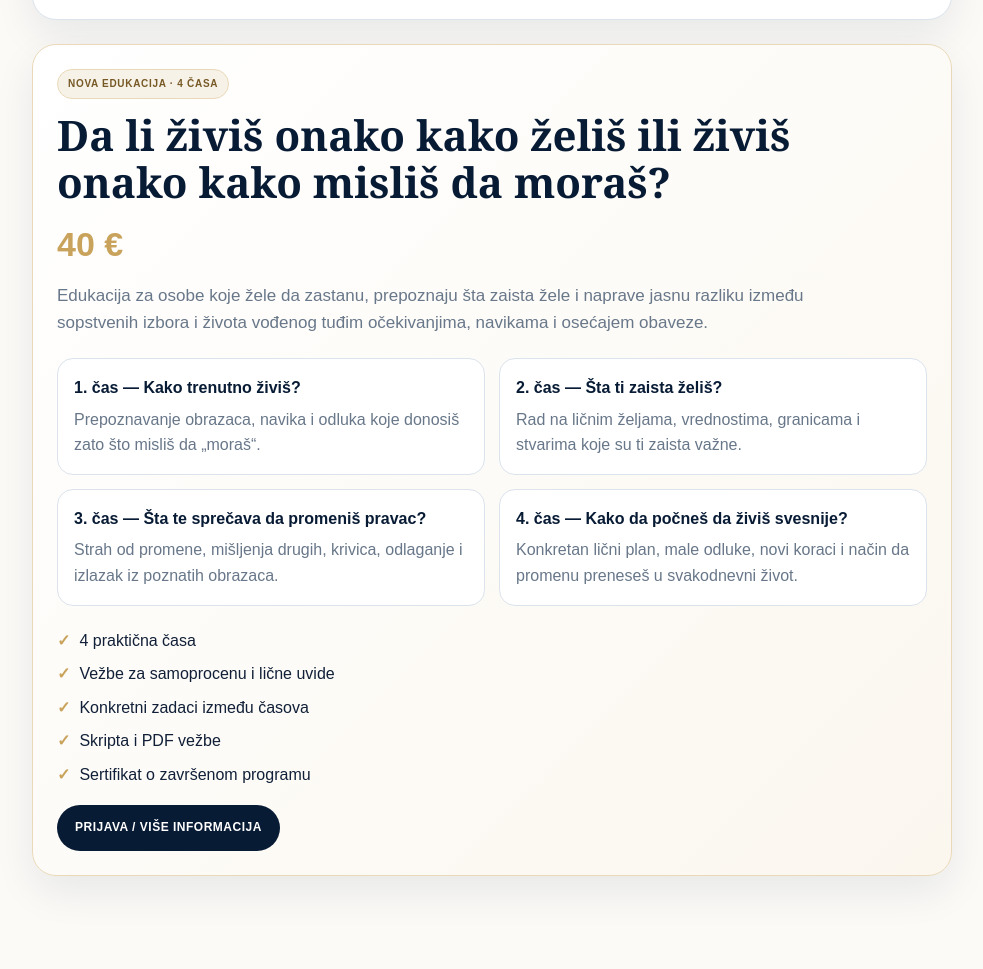
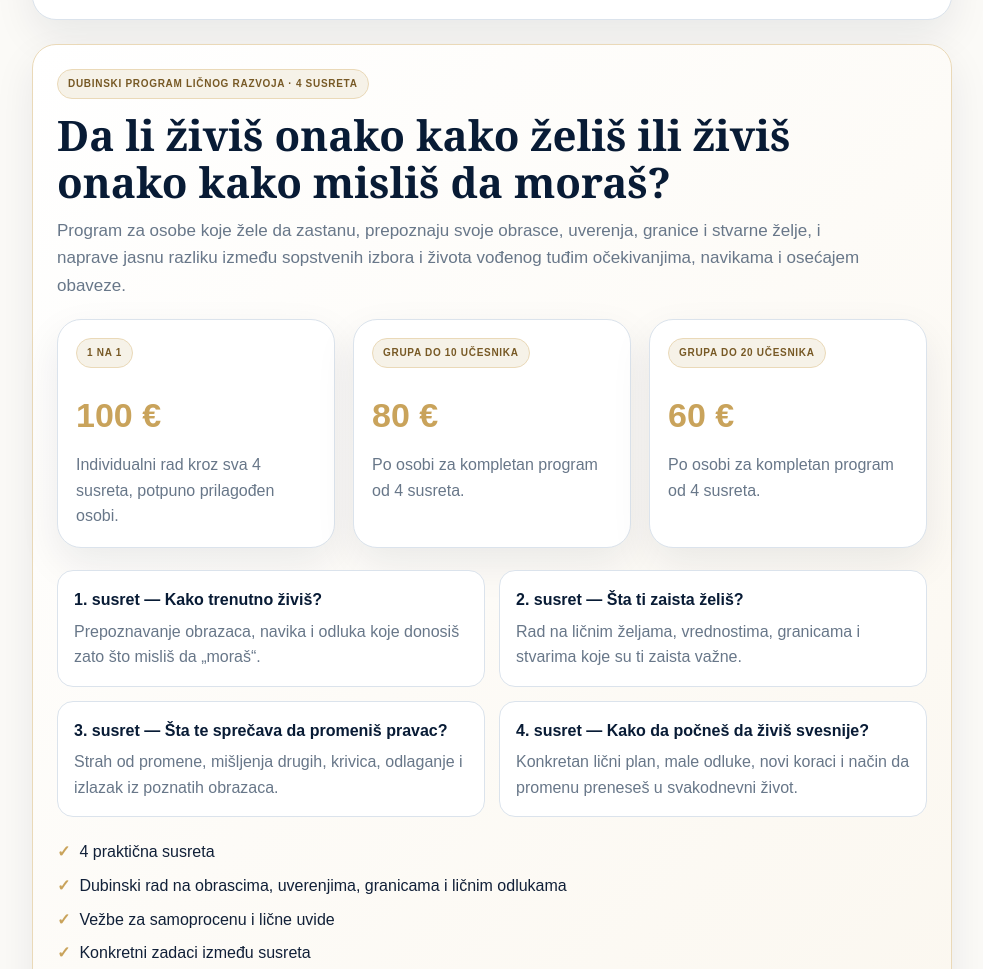
Before and after one commit to nekotamotrecimozdaseposreci-source/new-generation-business-center, a plain HTML site: page index.html in a window 1280 px wide. Shown: the part 6839-7808 px from the top of the page, without its empty margins (33-1016 px from the left). Drawn offline with Linux system fonts and the light colour scheme.

Commit message:
Update life-development program pricing

```diff
--- a/index.html
+++ b/index.html
@@ -543,38 +543,55 @@
 <div class="btns"><a class="btn primary" href="https://wa.me/381677777651?text=Zelim%20vise%20informacija%20o%20edukaciji%20Od%20straha%20do%20uspeha">Prijava / više informacija</a></div>
 </div>
 </div><div class="card new-life-course">
-<span class="mini-label">Nova edukacija · 4 časa</span>
+<span class="mini-label">Dubinski program ličnog razvoja · 4 susreta</span>
 <h3>Da li živiš onako kako želiš ili živiš onako kako misliš da moraš?</h3>
-<div class="price">40 €</div>
 <p class="course-intro">
-    Edukacija za osobe koje žele da zastanu, prepoznaju šta zaista žele i naprave jasnu razliku
-    između sopstvenih izbora i života vođenog tuđim očekivanjima, navikama i osećajem obaveze.
+    Program za osobe koje žele da zastanu, prepoznaju svoje obrasce, uverenja, granice i stvarne želje,
+    i naprave jasnu razliku između sopstvenih izbora i života vođenog tuđim očekivanjima, navikama i osećajem obaveze.
   </p>
+<div class="grid grid-3" style="margin:20px 0">
+  <div class="card" style="padding:18px">
+    <span class="mini-label">1 na 1</span>
+    <div class="price">100 €</div>
+    <p>Individualni rad kroz sva 4 susreta, potpuno prilagođen osobi.</p>
+  </div>
+  <div class="card" style="padding:18px">
+    <span class="mini-label">Grupa do 10 učesnika</span>
+    <div class="price">80 €</div>
+    <p>Po osobi za kompletan program od 4 susreta.</p>
+  </div>
+  <div class="card" style="padding:18px">
+    <span class="mini-label">Grupa do 20 učesnika</span>
+    <div class="price">60 €</div>
+    <p>Po osobi za kompletan program od 4 susreta.</p>
+  </div>
+</div>
 <div class="life-course-lessons">
 <div>
-<strong>1. čas — Kako trenutno živiš?</strong>
+<strong>1. susret — Kako trenutno živiš?</strong>
 <p>Prepoznavanje obrazaca, navika i odluka koje donosiš zato što misliš da „moraš“.</p>
 </div>
 <div>
-<strong>2. čas — Šta ti zaista želiš?</strong>
+<strong>2. susret — Šta ti zaista želiš?</strong>
 <p>Rad na ličnim željama, vrednostima, granicama i stvarima koje su ti zaista važne.</p>
 </div>
 <div>
-<strong>3. čas — Šta te sprečava da promeniš pravac?</strong>
+<strong>3. susret — Šta te sprečava da promeniš pravac?</strong>
 <p>Strah od promene, mišljenja drugih, krivica, odlaganje i izlazak iz poznatih obrazaca.</p>
 </div>
 <div>
-<strong>4. čas — Kako da počneš da živiš svesnije?</strong>
+<strong>4. susret — Kako da počneš da živiš svesnije?</strong>
 <p>Konkretan lični plan, male odluke, novi koraci i način da promenu preneseš u svakodnevni život.</p>
 </div>
 </div>
-<div class="check">4 praktična časa</div>
+<div class="check">4 praktična susreta</div>
+<div class="check">Dubinski rad na obrascima, uverenjima, granicama i ličnim odlukama</div>
 <div class="check">Vežbe za samoprocenu i lične uvide</div>
-<div class="check">Konkretni zadaci između časova</div>
+<div class="check">Konkretni zadaci između susreta</div>
 <div class="check">Skripta i PDF vežbe</div>
 <div class="check">Sertifikat o završenom programu</div>
 <div class="btns" style="margin-top:18px">
-<a class="btn primary" href="https://wa.me/381677777651?text=Zelim%20vise%20informacija%20o%20edukaciji%20Da%20li%20zivis%20onako%20kako%20zelis%20ili%20zivis%20onako%20kako%20mislis%20da%20moras%20-%2040%20EUR">
+<a class="btn primary" href="https://wa.me/381677777651?text=Zelim%20vise%20informacija%20o%20programu%20Da%20li%20zivis%20onako%20kako%20zelis%20ili%20zivis%20onako%20kako%20mislis%20da%20moras">
        Prijava / više informacija
     </a>
 </div>
```
